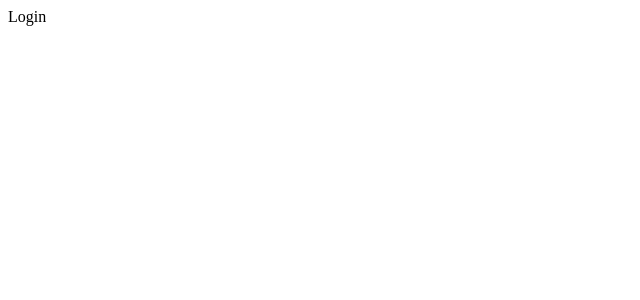
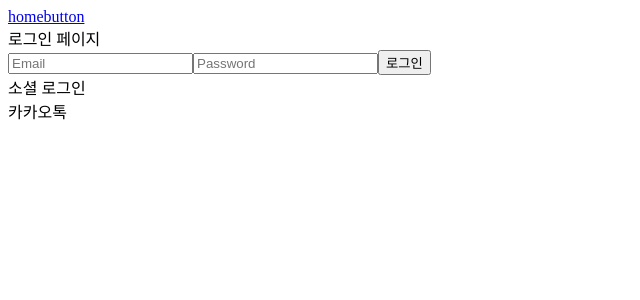
Before and after one commit to hanghae99-clonecoding-8/FRONT-SLACK, a React (Create React App) app: page /login in a window 1280 px wide. Shown: the top 300 px of the page, without its empty margins (0-640 px from the left). Built offline with nearby package versions, Linux system fonts and the light colour scheme.

Commit message:
로그인

```diff
--- a/src/api/api.jsx
+++ b/src/api/api.jsx
@@ -2,7 +2,7 @@ import axios from "axios";
 import { getCookie } from "../shared/Cookie";
 
 const api = axios.create({
-  baseURL: "",
+  baseURL: "http://localhost:4000",
 
 });
 
@@ -19,8 +19,8 @@ api.interceptors.request.use(
 
 const apis = {
   //user
-  addUser: (newUser) => api.post("/api/user/signup", newUser),
-  postLogin: (userdata) => api.post("/api/user/login", userdata),
+  addUser: (newUser) => api.post("/comments", newUser),
+  postLogin: (userdata) => api.post("/posts", userdata),
   //post
   addPost: (contents) => api.post("/api/board/write", contents),
   editPost: (id, contents) => api.post(`/posts/${id}`, contents),
--- a/src/pages/Login.jsx
+++ b/src/pages/Login.jsx
@@ -1,8 +1,63 @@
-import React from 'react'
+import React, {useRef} from 'react'
+//router
+import {Link, useNavigate} from 'react-router-dom'
+//redux
+import {useDispatch} from 'react-redux'
+//cookie
+import {setCookie}from"../shared/Cookie"
+//css
+import styled from 'styled-components'
+//middleware
+import apis from '../api/api'
 
 const Login = () => {
+  //hook
+  const navigate =useNavigate();
+  const dispatch = useDispatch();
+
+  //ref
+  const emailRef = useRef(null)
+  const passwordRef = useRef(null)
+
+  //로그인 onclick
+  const loginClick=async()=>{
+    try{
+      const response = await apis.postLogin(
+      {
+        username: "email",
+        password: "1234"
+      }
+    )
+      setCookie("token", response.headers.authorization.split(" ")[1])
+
+      alert("환영합니다")
+      navigate("/")
+  }
+      catch(err){
+        alert("아이디와 비밀번호를 확인해주세요")
+      }
+  }
+
+
   return (
-    <div>Login</div>
+    <>
+      <Link to='/'><div>homebutton</div></Link>
+      <div>로그인 페이지</div>
+      <input
+          type="email"
+          placeholder="Email"
+          ref={emailRef}
+      />
+      <input
+          type="password"
+          placeholder = "Password"
+          ref={passwordRef}
+      />
+      <button onClick={loginClick}>로그인</button>
+      <div>소셜 로그인</div>
+      <div>카카오톡</div>
+
+    </>
   )
 }
 
```
